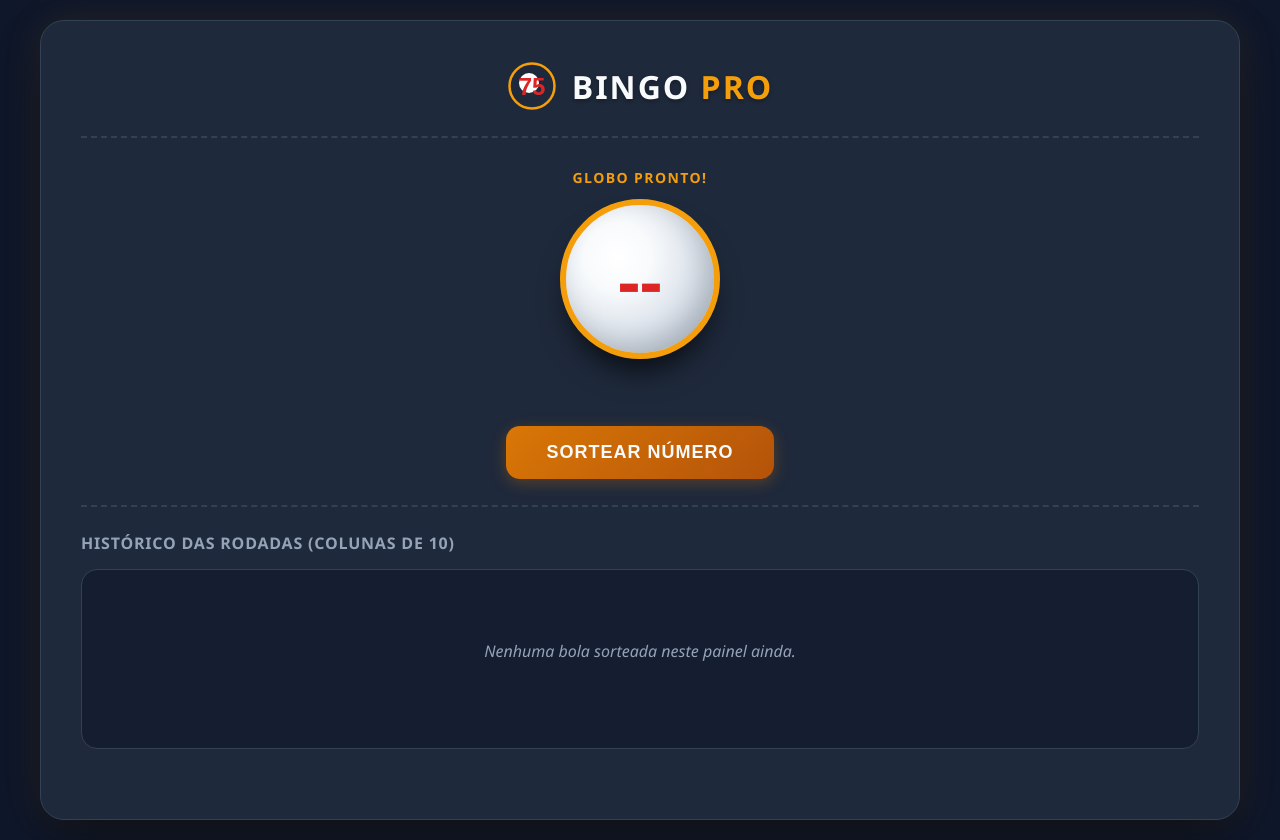
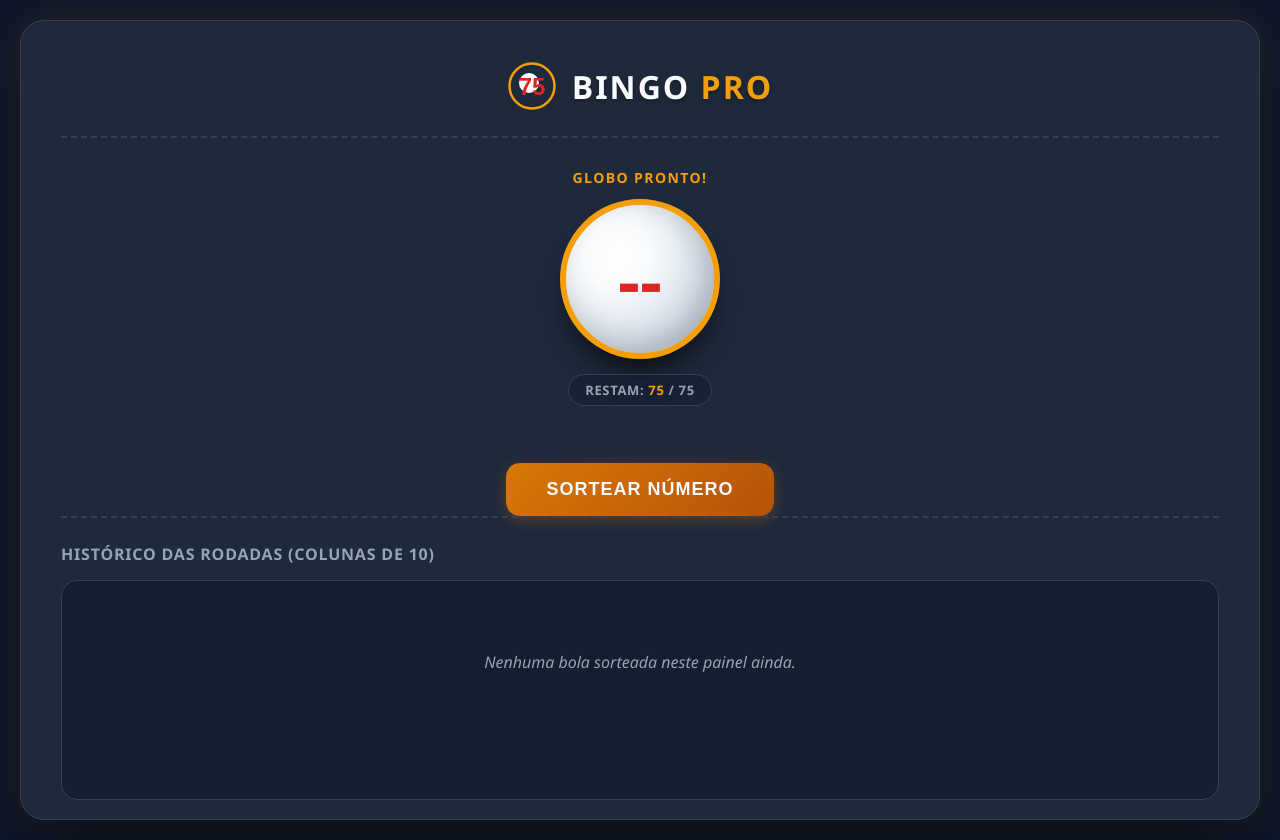
Before and after one commit to felipeguntzel/Sorteio-Bingo, a plain HTML site: page Desktop/Exercicios_Python/index.html in a window 1280 px wide. Both pictures are taken after a click on the button "ABRIR SALA DE JOGO". Drawn offline with Linux system fonts and the light colour scheme.

Commit message:
Layout Fullscreen Cassino com contador e formato de dois digitos

```diff
--- a/Desktop/Exercicios_Python/index.html
+++ b/Desktop/Exercicios_Python/index.html
@@ -9,15 +9,15 @@
 
     <style>
         :root {
-            --bg-main: #0f172a;       /* Azul escuro profundo (fundo) */
-            --bg-card: #1e293b;       /* Azul ardósia (painéis) */
-            --primary: #d97706;       /* Ouro / Âmbar escuro */
-            --primary-hover: #b45309; /* Ouro mais escuro */
-            --accent: #f59e0b;        /* Ouro brilhante para destaques */
-            --ball-text: #dc2626;     /* Vermelho vivo para o número sorteado */
-            --text-main: #f8fafc;     /* Branco quase puro */
-            --text-muted: #94a3b8;    /* Cinza azulado */
-            --divider: #334155;       /* Linha divisória suave */
+            --bg-main: #0f172a;
+            --bg-card: #1e293b;
+            --primary: #d97706;
+            --primary-hover: #b45309;
+            --accent: #f59e0b;
+            --ball-text: #dc2626;
+            --text-main: #f8fafc;
+            --text-muted: #94a3b8;
+            --divider: #334155;
         }
 
         * {
@@ -37,13 +37,12 @@
             padding: 20px;
         }
 
-        /* Layout Full Screen Responsivo */
         .app-window {
             background-color: var(--bg-card);
             width: 100vw;
             height: 100vh;
-            max-width: 1200px;
-            max-height: 850px;
+            max-width: 1300px;
+            max-height: 900px;
             border-radius: 24px;
             box-shadow: 0 25px 50px -12px rgba(0, 0, 0, 0.5), 0 0 40px rgba(245, 158, 11, 0.1);
             border: 1px solid var(--divider);
@@ -53,7 +52,6 @@
             overflow: hidden;
         }
 
-        /* Topo com o Ícone SVG Novo */
         header {
             display: flex;
             align-items: center;
@@ -80,7 +78,6 @@
             color: var(--accent);
         }
 
-        /* Área Central do Jogo */
         .main-content {
             flex: 1;
             display: flex;
@@ -124,7 +121,6 @@
             margin-bottom: 12px;
         }
 
-        /* Bola de Bingo Estilo Cassino */
         .bola-bingo {
             width: 160px;
             height: 160px;
@@ -138,7 +134,7 @@
             font-weight: 900;
             color: var(--ball-text);
             box-shadow: 0 20px 30px -10px rgba(0, 0, 0, 0.7), inset -10px -10px 25px rgba(0,0,0,0.15);
-            margin-bottom: 25px;
+            margin-bottom: 15px;
             transition: transform 0.15s ease;
         }
 
@@ -151,6 +147,24 @@
             to { transform: translateY(5px) rotate(6deg); }
         }
 
+        .contador-restante {
+            font-size: 13px;
+            font-weight: 600;
+            text-transform: uppercase;
+            background-color: rgba(15, 23, 42, 0.4);
+            padding: 6px 16px;
+            border-radius: 20px;
+            border: 1px solid var(--divider);
+            color: var(--text-muted);
+            margin-bottom: 15px;
+            letter-spacing: 0.05em;
+        }
+
+        .contador-restante span {
+            color: var(--accent);
+            font-weight: 800;
+        }
+
         .status {
             font-size: 15px;
             font-style: italic;
@@ -159,7 +173,6 @@
             margin-bottom: 20px;
         }
 
-        /* Botões Estilizados */
         button {
             background: linear-gradient(135deg, var(--primary) 0%, var(--primary-hover) 100%);
             color: var(--text-main);
@@ -181,10 +194,6 @@
             filter: brightness(1.1);
         }
 
-        button:active {
-            transform: translateY(1px);
-        }
-
         button:disabled {
             background: #475569;
             color: #1e293b;
@@ -194,7 +203,6 @@
             filter: none;
         }
 
-        /* Histórico de Sorteados Inferior (Separado por Linha) */
         .historico-section {
             width: 100%;
             border-top: 2px dashed var(--divider);
@@ -218,7 +226,7 @@
             border: 1px solid var(--divider);
             border-radius: 16px;
             padding: 20px;
-            height: 180px;
+            height: 220px;
             overflow-x: auto;
             align-items: flex-start;
         }
@@ -231,7 +239,6 @@
             flex-shrink: 0;
         }
 
-        /* Barras verticais separadoras */
         .coluna-historico:not(:first-child) {
             border-left: 2px solid var(--divider);
             padding-left: 20px;
@@ -272,6 +279,9 @@
             <div class="sorteio-section">
                 <div id="rodadaTexto">Gire o Globo!</div>
                 <div class="bola-bingo" id="numeroSorteado">--</div>
+
+                <div class="contador-restante" id="contadorRestante">Restam: <span id="numerosFaltando">75</span> / 75</div>
+
                 <div class="status" id="statusAnimacao"></div>
                 <button id="btnSortear" onclick="sortearNumero()">Sortear Número</button>
             </div>
@@ -301,6 +311,7 @@
         document.getElementById("painelInicial").style.display = "none";
         document.getElementById("painelJogo").style.display = "flex";
         document.getElementById("rodadaTexto").innerText = "Globo pronto!";
+        document.getElementById("numerosFaltando").innerText = numeros.length;
     }
 
     function formatarNumero(num) {
@@ -313,6 +324,7 @@
         const btn = document.getElementById("btnSortear");
         const status = document.getElementById("statusAnimacao");
         const bola = document.getElementById("numeroSorteado");
+        const txtFaltando = document.getElementById("numerosFaltando");
 
         btn.disabled = true;
         bola.classList.add("animando");
@@ -333,6 +345,8 @@
 
             document.getElementById("rodadaTexto").innerText = `Rodada ${formatarNumero(rodada)}`;
             bola.innerText = formatarNumero(numeroSorteado);
+
+            txtFaltando.innerText = numeros.length;
 
             atualizarHistorico();
 
@@ -367,7 +381,6 @@
             colunaAtual.appendChild(item);
         });
 
-        // Mantém a rolagem automática horizontal travada na coluna mais recente
         container.scrollLeft = container.scrollWidth;
     }
 </script>
```
